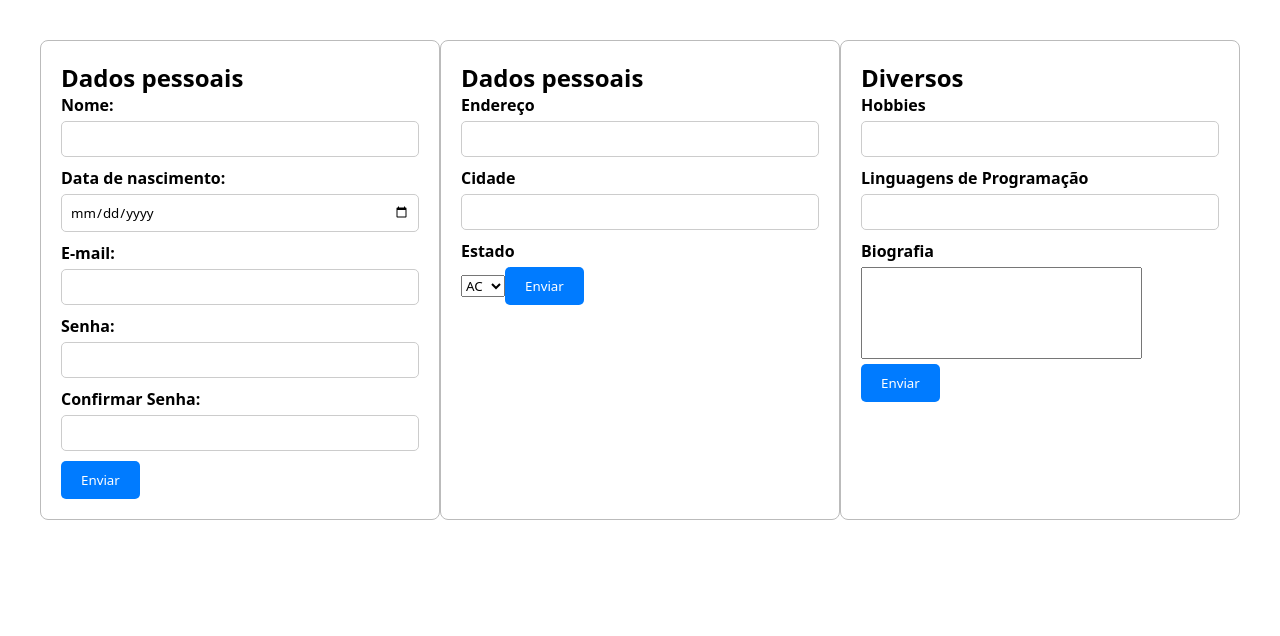
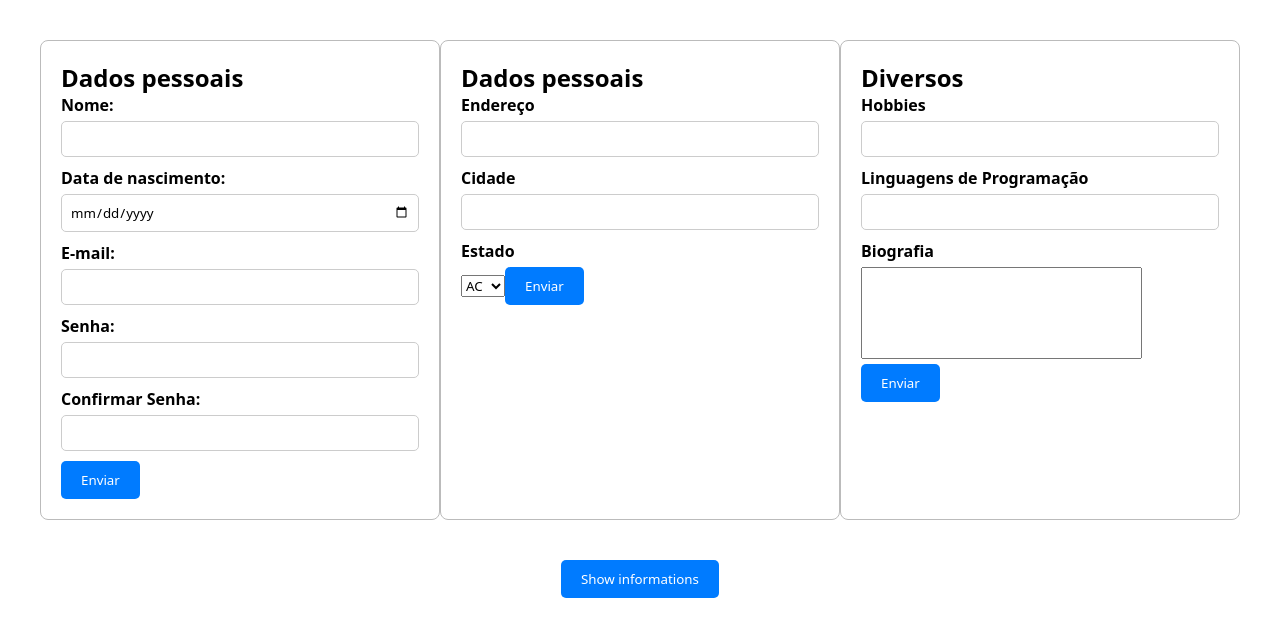
Before and after one commit to LuizBlume/Projeto-I, a Vue app: page / in a window 1280 px wide. Shown: the top 636 px of the page. Built offline with nearby package versions, Linux system fonts and the light colour scheme.

Commit message:
hotfix: "if" concertado.

```diff
--- a/src/components/FormLogin.vue
+++ b/src/components/FormLogin.vue
@@ -41,10 +41,9 @@ const estados = reactive([
   "TO",
 ]);
 function enviarFormulario() {
-  if (validarFormulario()) {
-    mostrarMensagem.value = true;
-  }
+  mostrarMensagem.value = !mostrarMensagem.value;
 }
+
 function validarFormulario() {
   if (nome.value.length < 3 || nome.value.length > 20) {
     alert("O nome deve ter entre 3 e 20 caracteres.");
@@ -54,7 +53,7 @@ function validarFormulario() {
     alert("O e-mail deve ser válido.");
     return false;
   }
-  if (senha.value != confirmarSenha) {
+  if (senha.value != confirmarSenha.value) {
     alert("As senhas não conferem.");
     return false;
   }
@@ -66,12 +65,12 @@ function validarFormulario() {
     alert("A cidade é obrigatório.");
     return false;
   }
-  if (!estados.value) {
+  if (estados.value) {
     alert("Selecione um estado.");
     return false;
   }
   if (hobbie === "") {
-    alert("Adicione algum hobbie.")
+    alert("Adicione algum hobbie.");
     return false;
   }
   if (linguagens === "") {
@@ -79,10 +78,9 @@ function validarFormulario() {
     return false;
   }
   if (biografia === "") {
-    alert("Biografia é obrigatória.")
+    alert("Biografia é obrigatória.");
     return false;
   }
-  return true;
 }
 </script>
 <template>
@@ -97,7 +95,7 @@ function validarFormulario() {
         <label for="email">E-mail:</label>
         <input type="email" id="email" v-model.lazy="email" />
         <label for="password">Senha:</label>
-        <input type="password" id="password" v-model.lazy="password" />
+        <input type="password" id="password" v-model.lazy="senha" />
         <label for="password">Confirmar Senha:</label>
         <input
           type="password"
@@ -136,13 +134,17 @@ function validarFormulario() {
       </form>
     </div>
   </div>
-  <div class="resultado" v-if="mostrarMensagem">
-    <p v-if="mostrarMensagem">Dados enviados com sucesso:</p>
-    <ul v-if="mostrarMensagem">
-      <li>Nome: {{ nome }}</li>
-      <li>Idade: {{ idade }}</li>
-      <li>E-mail: {{ email }}</li>
-    </ul>
+  <div class="resultados-area">
+    <div class="resultados-content">
+    <button @click="enviarFormulario">Show informations</button>
+    <div class="resultado" v-if="mostrarMensagem">
+      <ul>
+        <li>Nome: <span>{{ nome }}</span></li>
+        <li>Idade: <span>{{ idade }}</span></li>
+        <li>E-mail: <span>{{ email }}</span></li>
+      </ul>
+    </div>
+  </div>
   </div>
 </template>
 <style scoped>
--- a/src/components/sass/style.css
+++ b/src/components/sass/style.css
@@ -59,4 +59,31 @@ button {
   justify-content: space-around;
   align-items: center;
   padding: 40px;
+}
+
+.resultados-area {
+  text-align: center;
+}
+.resultados-area .resultados-content {
+  display: inline-block;
+  text-align: center;
+}
+.resultados-area .resultados-content .resultado {
+  background: rgb(27, 161, 185);
+  background: linear-gradient(90deg, rgb(27, 161, 185) 21%, rgb(87, 46, 150) 100%);
+  color: #fff;
+  border: 1px solid black;
+  margin: 10px;
+  width: 40vw;
+  height: 20vw;
+  display: flex;
+  justify-content: center;
+  align-items: center;
+}
+.resultados-area .resultados-content .resultado li {
+  list-style: none;
+  margin: 20px;
+}
+.resultados-area .resultados-content .resultado li span {
+  font-weight: 700;
 }/*# sourceMappingURL=style.css.map */
--- a/src/components/sass/style.scss
+++ b/src/components/sass/style.scss
@@ -3,9 +3,9 @@
   margin: 0;
   box-sizing: border-box;
 }
-@import 'components/colors';
-@import 'components/forms';
-@import 'components/layout';
+@import "components/colors";
+@import "components/forms";
+@import "components/layout";
 button {
   background-color: #007bff;
   color: #fff;
@@ -25,3 +25,35 @@ button {
   align-items: center;
   padding: 40px;
 }
+.resultados-area {
+  text-align: center;
+
+  .resultados-content {
+    display: inline-block;
+    text-align: center;
+
+    .resultado {
+      background: rgb(27, 161, 185);
+      background: linear-gradient(
+        90deg,
+        rgba(27, 161, 185, 1) 21%,
+        rgba(87, 46, 150, 1) 100%
+      );
+      color: #fff;
+      border: 1px solid black;
+      margin: 10px;
+      width: 40vw;
+      height: 20vw;
+      display: flex;
+      justify-content: center;
+      align-items: center;
+      li {
+        list-style: none;
+        margin: 20px;
+        span{
+            font-weight: 700;
+        }
+      }
+    }
+  }
+}
```
Also changed, not shown: 1 other file (tests, documents, lock files or other folders). Lines whose indentation alone changed are shown as unchanged.
